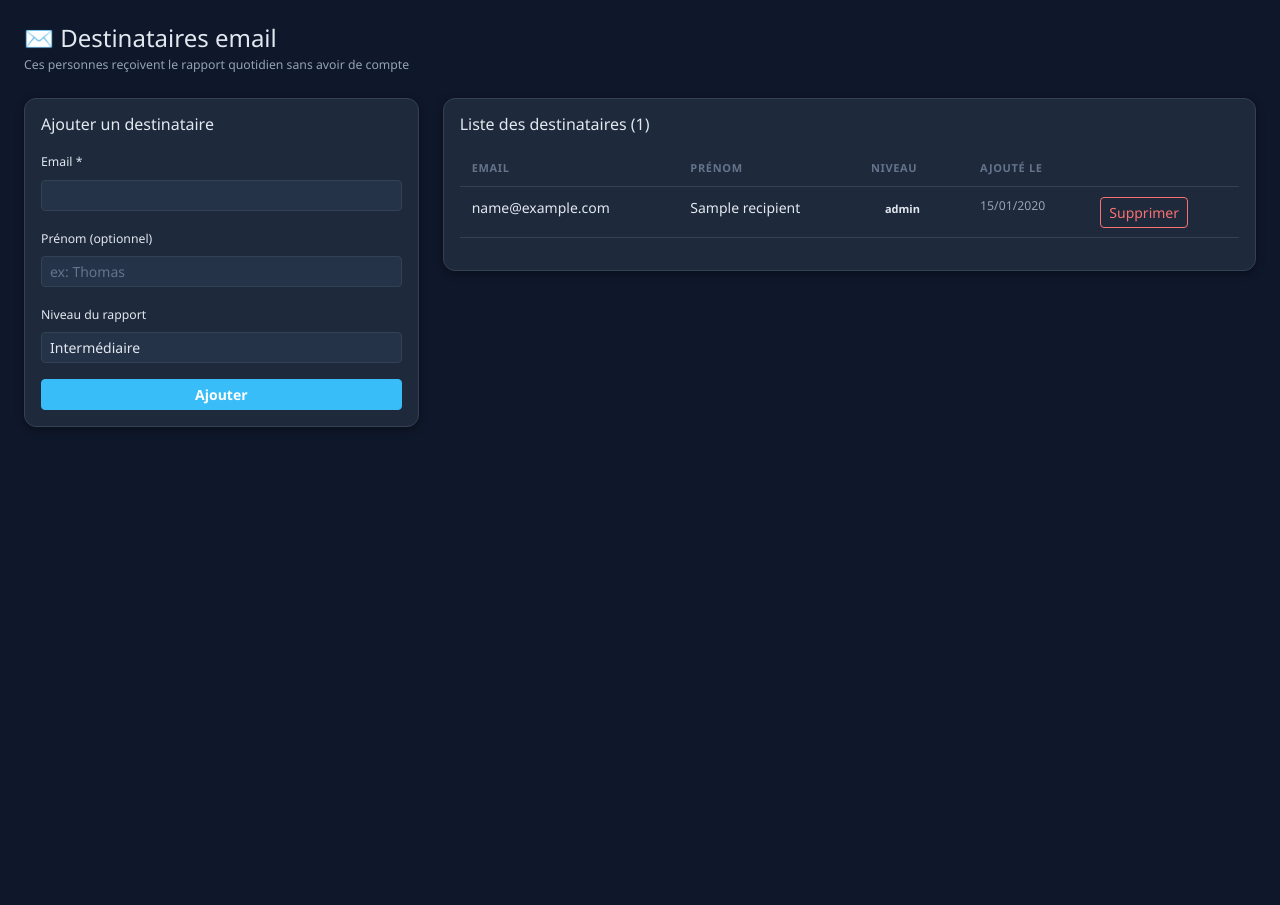
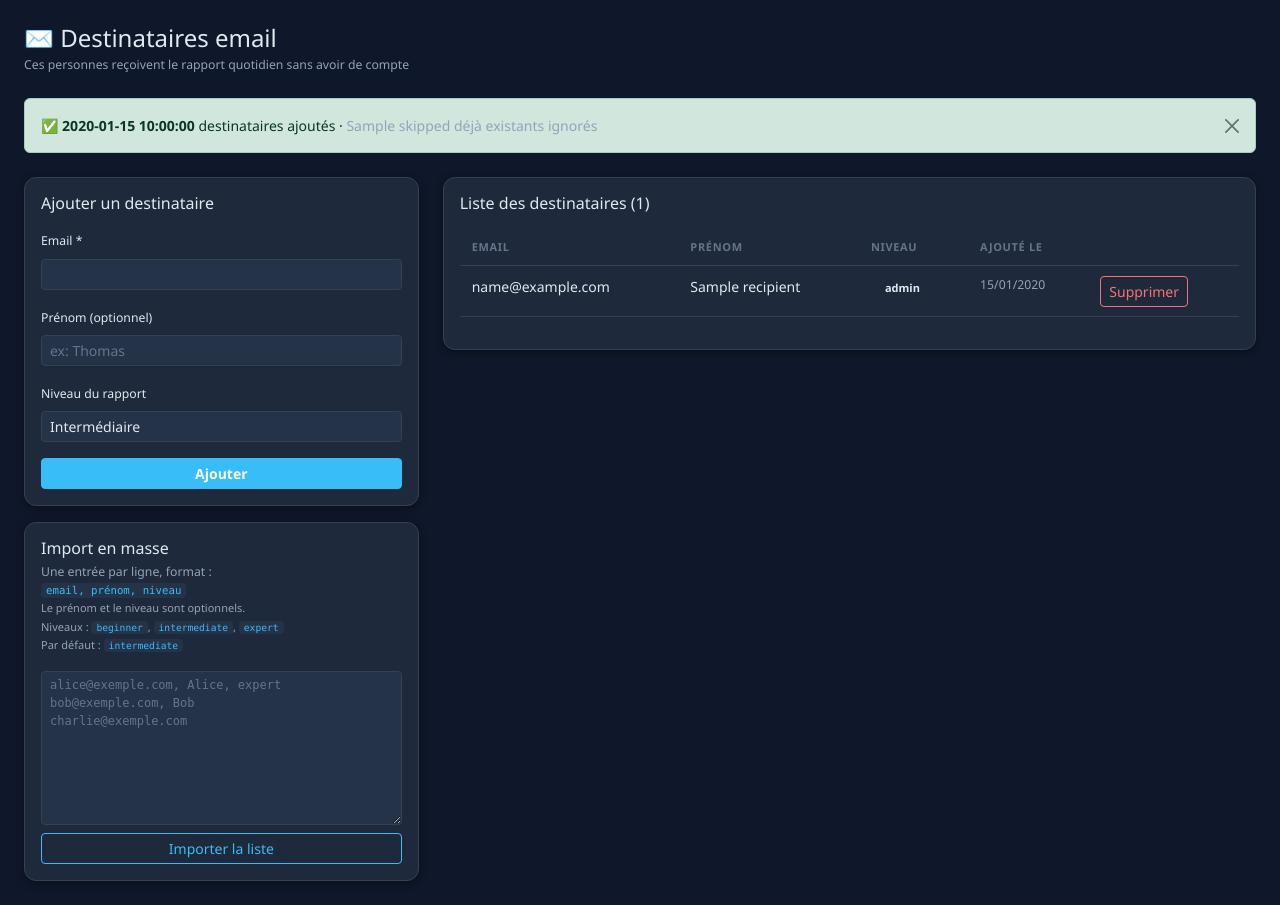
Before and after one commit to BernisM/stocks, a FastAPI app: template templates/recipients.html in a window 1280 px wide. Before the commit the page ends 427 px from the top, so only its background shows below. Run offline with FastAPI, Linux system fonts and the light colour scheme; the template is opened without the code that fills it: most values are stand-ins (such as "Sample title", 1, 10 or a date in 2020).

Commit message:
feat: bulk import recipients — textarea CSV, skip duplicates, show added/skipped count
Co-Authored-By: Claude Sonnet 4.6 <noreply@anthropic.com>

```diff
--- a/templates/recipients.html
+++ b/templates/recipients.html
@@ -9,9 +9,19 @@
   </div>
 </div>
 
+{% if added or skipped %}
+<div class="alert alert-success alert-dismissible fade show mb-4" role="alert">
+  ✅ <strong>{{ added }}</strong> destinataire{{ 's' if added != 1 else '' }} ajouté{{ 's' if added != 1 else '' }}
+  {% if skipped %} · <span class="text-muted">{{ skipped }} déjà existant{{ 's' if skipped != 1 else '' }} ignoré{{ 's' if skipped != 1 else '' }}</span>{% endif %}
+  <button type="button" class="btn-close" data-bs-dismiss="alert"></button>
+</div>
+{% endif %}
+
 <div class="row g-4">
   <div class="col-md-4">
-    <div class="card">
+
+    {# ── Ajout unitaire ── #}
+    <div class="card mb-3">
       <div class="card-body">
         <h6 class="card-title mb-3">Ajouter un destinataire</h6>
         <form method="post" action="/recipients/add">
@@ -35,6 +45,29 @@
         </form>
       </div>
     </div>
+
+    {# ── Import en masse ── #}
+    <div class="card">
+      <div class="card-body">
+        <h6 class="card-title mb-1">Import en masse</h6>
+        <p class="text-muted small mb-3">
+          Une entrée par ligne, format :<br>
+          <code>email, prénom, niveau</code><br>
+          <span class="text-muted" style="font-size:11px">Le prénom et le niveau sont optionnels.<br>
+          Niveaux : <code>beginner</code>, <code>intermediate</code>, <code>expert</code><br>
+          Par défaut : <code>intermediate</code></span>
+        </p>
+        <form method="post" action="/recipients/bulk-add">
+          <div class="mb-2">
+            <textarea name="lines" class="form-control form-control-sm" rows="8"
+                      placeholder="alice@exemple.com, Alice, expert&#10;bob@exemple.com, Bob&#10;charlie@exemple.com"
+                      style="font-family:monospace;font-size:12px;resize:vertical"></textarea>
+          </div>
+          <button type="submit" class="btn btn-sm btn-outline-primary w-100">Importer la liste</button>
+        </form>
+      </div>
+    </div>
+
   </div>
 
   <div class="col-md-8">
```
Also changed, not shown: app/routers/recipients_router.py (+34 -0 lines).
